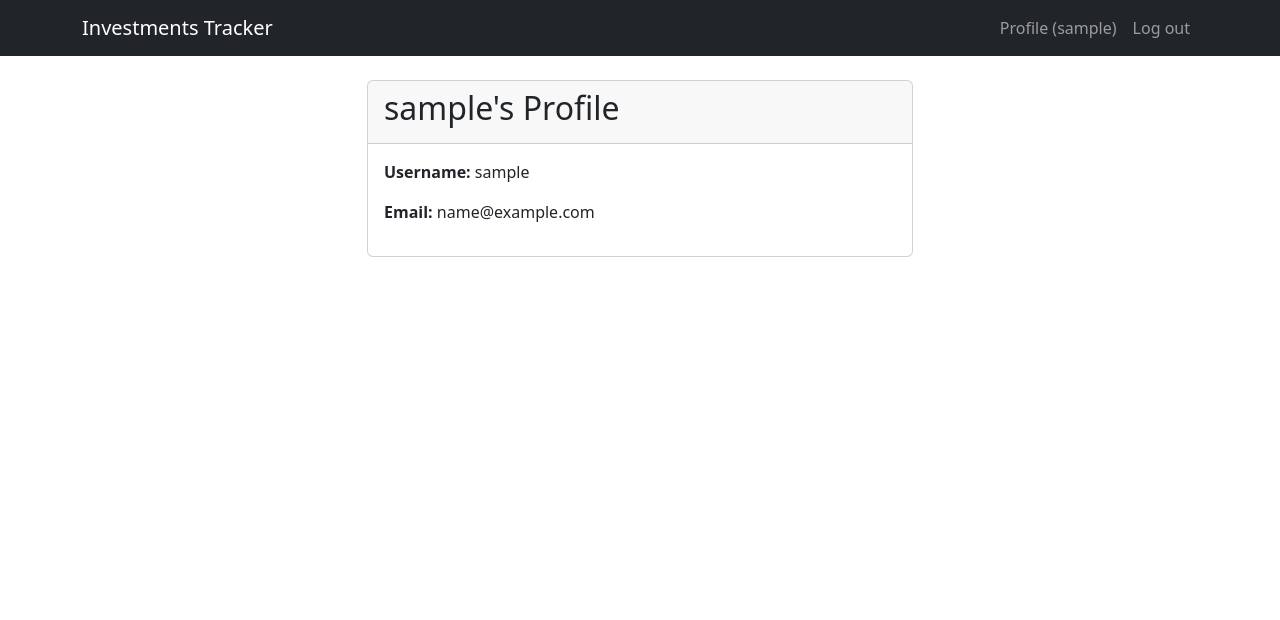
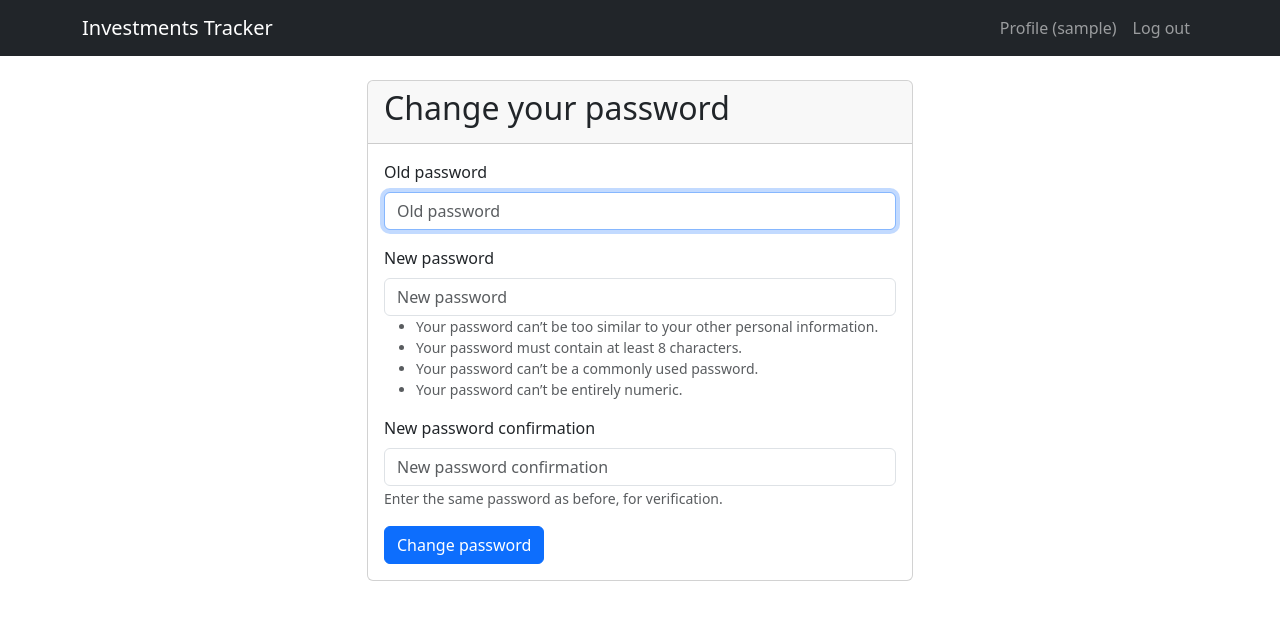
Before and after one commit to MarcinMazuro/investments_tracker, a Django app: page /accounts/password_change/ in a window 1280 px wide. Shown: the top 620 px of the page. Run offline with Django 5.2, Linux system fonts and the light colour scheme; the visitor is signed in with stand-in values (Sample User, id 1); some libraries are stand-ins or nearby versions.

Commit message:
add password change

```diff
--- a/accounts/forms.py
+++ b/accounts/forms.py
@@ -1,11 +1,6 @@
 from django import forms
 from django.contrib.auth.models import User
 from django.contrib.auth.forms import UserCreationForm
-
-
-class LoginForm(forms.Form):
-    username = forms.CharField(max_length=150, widget=forms.TextInput(attrs={'class': 'form-control'}))
-    password = forms.CharField(widget=forms.PasswordInput(attrs={'class': 'form-control'}))
 
 
 class CustomUserCreationForm(UserCreationForm):
--- /dev/null
+++ b/accounts/templates/accounts/password_change.html
@@ -0,0 +1,23 @@
+{% extends "base.html" %}
+{% load django_bootstrap5 %}
+
+{% block title %}Change password{% endblock %}
+
+{% block content %}
+    <div class="row justify-content-center">
+        <div class="col-md-6">
+            <div class="card">
+                <div class="card-header">
+                    <h2>Change your password</h2>
+                </div>
+                <div class="card-body">
+                    <form method="post">
+                        {% csrf_token %}
+                        {% bootstrap_form form %}
+                        {% bootstrap_button button_type="submit" content="Change password" %}
+                    </form>
+                </div>
+            </div>
+        </div>
+    </div>
+{% endblock %}
--- a/accounts/templates/accounts/profile.html
+++ b/accounts/templates/accounts/profile.html
@@ -14,6 +14,7 @@
                     <p><strong>Username:</strong> {{ user.username }}</p>
                     <p><strong>Email:</strong> {{ user.email }}</p>
                     <!-- Add more user details as needed -->
+                    <a href="{% url 'accounts:password_change' %}" class="btn btn-secondary">Change Password</a>
                 </div>
             </div>
         </div>
--- a/accounts/urls.py
+++ b/accounts/urls.py
@@ -3,8 +3,9 @@ from . import views
 
 app_name = 'accounts'
 urlpatterns = [
-    path('login/', views.user_login, name='login'),
+    path('login/', views.CustomLoginView.as_view(), name='login'),
     path('logout/', views.logout, name='logout'),
     path('register/', views.register, name='register'),
+    path('password_change/', views.CustomPasswordChangeView.as_view(), name='password_change'),
     path('<str:username>/', views.profile, name='profile'),
 ]
--- a/accounts/views.py
+++ b/accounts/views.py
@@ -1,10 +1,12 @@
 from django.shortcuts import render, redirect
 from django.http import HttpResponse
-from django.contrib.auth.views import LoginView
+from django.contrib.auth.views import PasswordChangeView, LoginView
 from django.urls import reverse_lazy
 from django.contrib.auth.decorators import login_required
 from django.contrib.auth import authenticate, logout as auth_logout, login
-from .forms import LoginForm, CustomUserCreationForm
+from .forms import CustomUserCreationForm
+from django.contrib.auth.forms import PasswordChangeForm
+from django.contrib.auth import update_session_auth_hash
 
 
 def profile(request, username):
@@ -12,24 +14,33 @@ def profile(request, username):
     return render(request, 'accounts/profile.html', {'username': username})
 
 
-def user_login(request):
-    if request.user.is_authenticated:
-        return redirect('core:index')
+# def user_login(request):
+#     if request.user.is_authenticated:
+#         return redirect('core:index')
 
-    if request.method == 'POST':
-        form = LoginForm(request.POST)
-        if form.is_valid():
-            username = form.cleaned_data['username']
-            password = form.cleaned_data['password']
-            user = authenticate(request, username=username, password=password)
-            if user is not None:
-                login(request, user)
-                return redirect('accounts:profile', username=user.username)
-            else:
-                form.add_error(None, 'Invalid username or password')
-    else:
-        form = LoginForm()
-    return render(request, 'accounts/login.html', {'form': form})
+#     if request.method == 'POST':
+#         form = LoginForm(request.POST)
+#         if form.is_valid():
+#             username = form.cleaned_data['username']
+#             password = form.cleaned_data['password']
+#             user = authenticate(request, username=username, password=password)
+#             if user is not None:
+#                 login(request, user)
+#                 return redirect('accounts:profile', username=user.username)
+#             else:
+#                 form.add_error(None, 'Invalid username or password')
+#     else:
+#         form = LoginForm()
+#     return render(request, 'accounts/login.html', {'form': form})
+
+
+class CustomLoginView(LoginView):
+    template_name = 'accounts/login.html'
+    redirect_authenticated_user = True
+
+    def get_success_url(self):
+        return reverse_lazy('accounts:profile', kwargs={'username': self.request.user.username})
+
 
 
 def logout(request):
@@ -50,3 +61,10 @@ def register(request):
     else:
         form = CustomUserCreationForm()
     return render(request, 'accounts/register.html', {'form': form})
+
+
+class CustomPasswordChangeView(PasswordChangeView):
+    template_name = 'accounts/password_change.html'
+
+    def get_success_url(self):
+        return reverse_lazy('accounts:profile', kwargs={'username': self.request.user.username})
```
